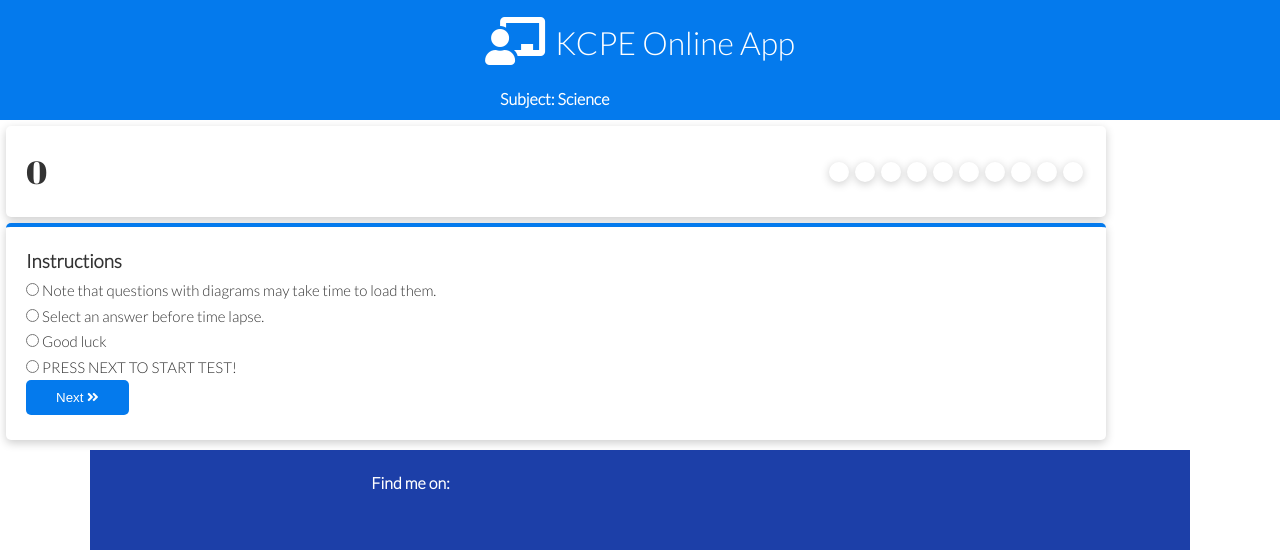
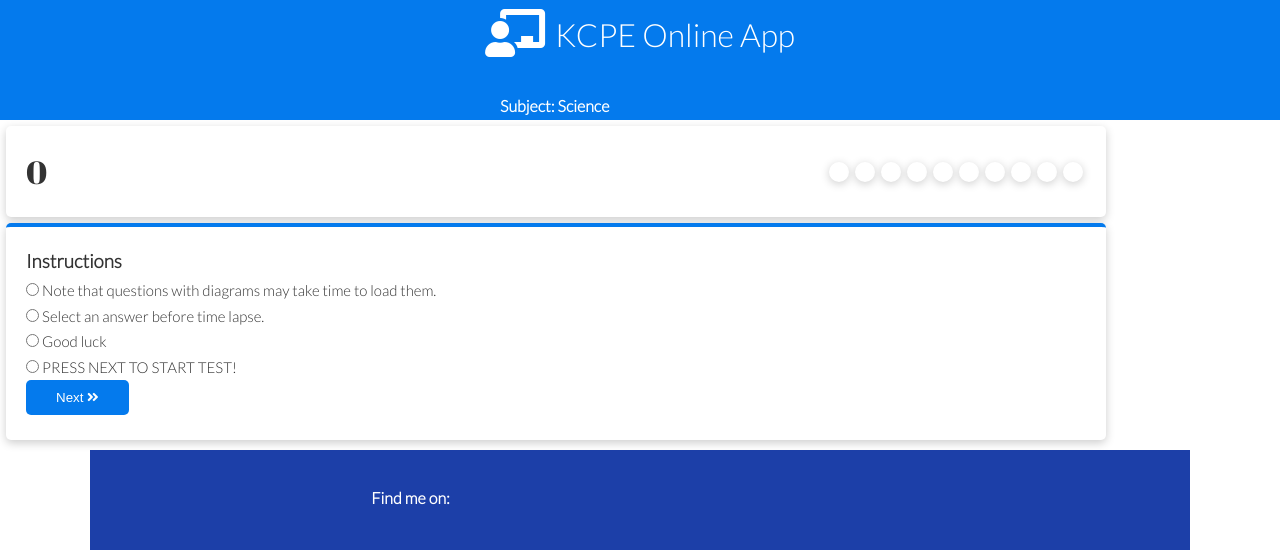
Before and after one commit to Jared-Oyaro/Online-KCPE-Exams, a plain HTML site: page index.html in a window 1280 px wide. Shown: the top 550 px of the page. Drawn offline with Linux system fonts and the light colour scheme.

Commit message:
CSS updated

```diff
--- a/style.css
+++ b/style.css
@@ -252,6 +252,9 @@
    font-size: 22px;
 }
 
+h4 {
+  margin-top: 30px;
+}
 
 #font {
   font-size: 14px;
```
